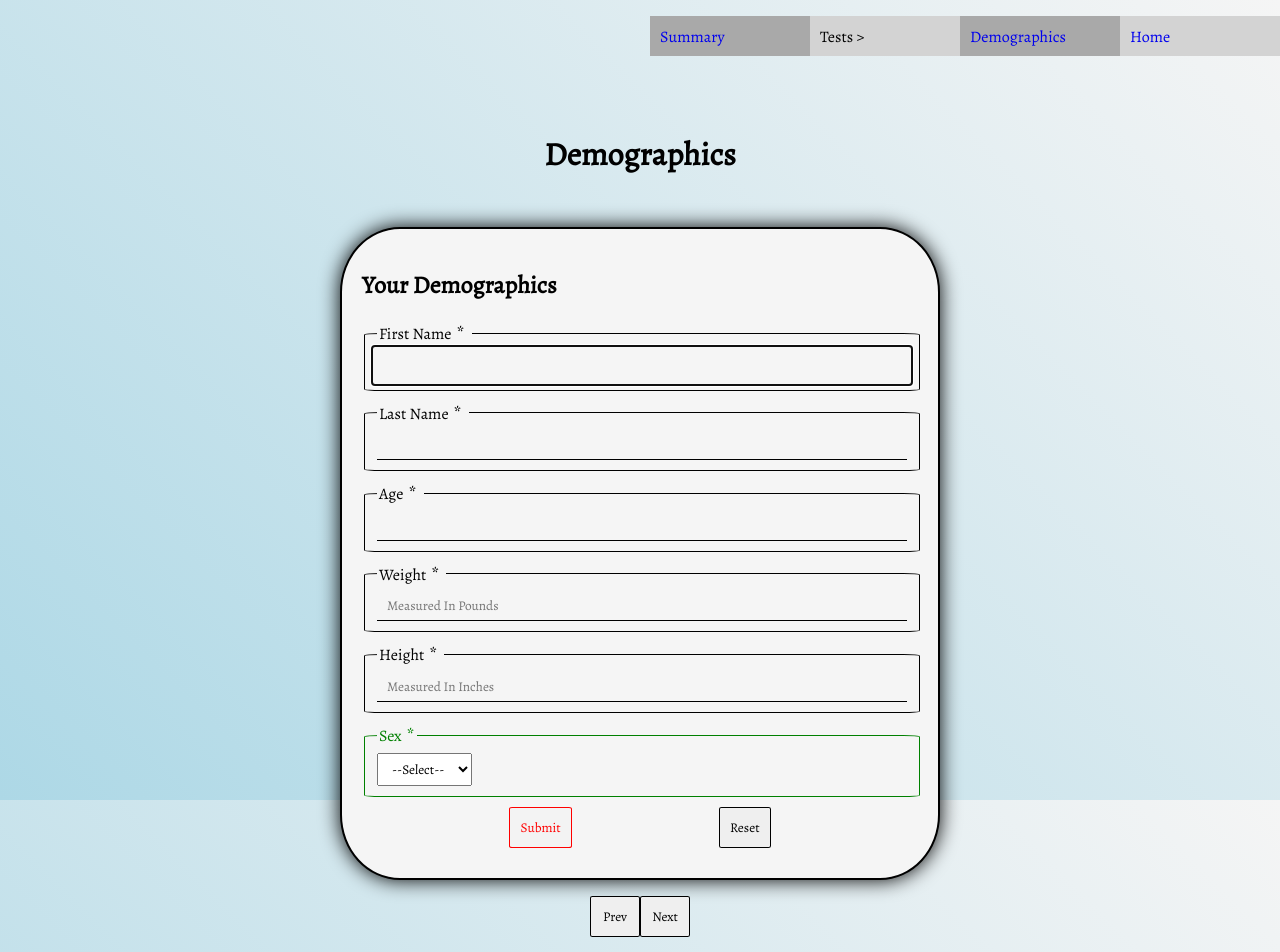
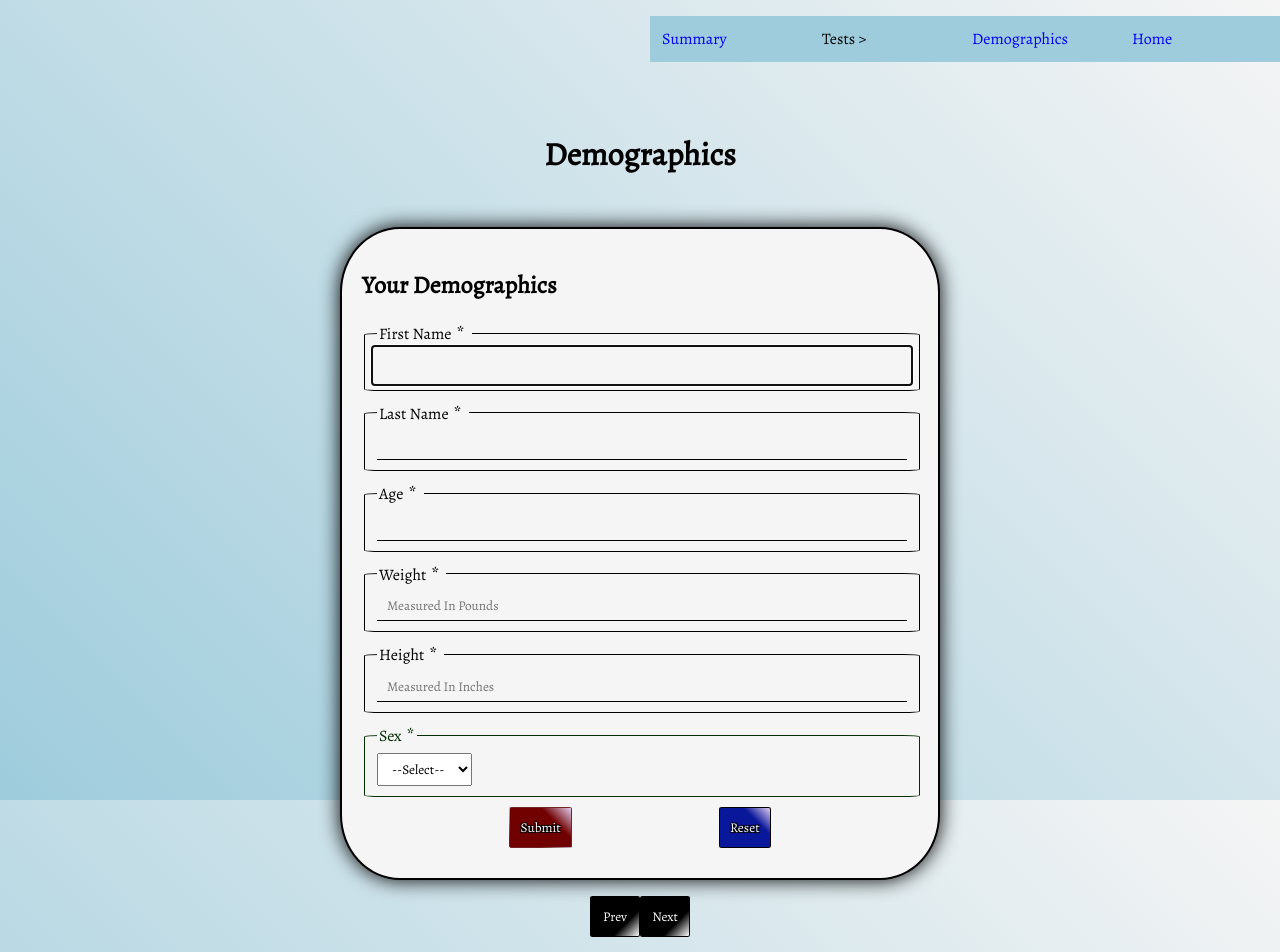
Before and after one commit to damatoaj/fitTest, a React (Create React App) app: page /parq in a window 1280 px wide. Shown: the top 952 px of the page. Built offline with nearby package versions, Linux system fonts and the light colour scheme.

Commit message:
updated styles

```diff
--- a/src/CSS/App.css
+++ b/src/CSS/App.css
@@ -1,6 +1,30 @@
 
 :root {
+  --prm-drk-green : #012e01;
+  --prm-lgt-green: #04fac1;
+  --prm-drk-blue: #09179a;
+  --prm-lgt-blue: #9eccdc;
+  --prm-lgt-pink: #e0cbed;
+  --prm-drk-red: #710101;
+
   --bpm-animation-duration: 2.72s;
+  --primary-blue : linear-gradient(45deg, #9eccdc, whitesmoke);
+  --secondary-blue : linear-gradient(-45deg, darkblue, whitesmoke);
+  --success-color: linear-gradient(135deg, #012e01 70%, #04fac1 );
+  --success-color-inverted: linear-gradient(135deg, #04fac1 70%, #012e01);
+
+  --error-color: linear-gradient(45deg, #710101 70%, #e0cbed );
+  --error-color-inverted: linear-gradient(45deg, #e0cbed  70%, #710101);
+
+  --reset-color : linear-gradient(45deg, #09179a 70%, #e0cbed);
+  --reset-color-inverted : linear-gradient(45deg, #e0cbed 70%, #09179a);
+
+  --neutral-btn-clr : linear-gradient(135deg, black 70%, white);
+  --neutral-btn-clr-inverted : linear-gradient(135deg, white 70%, black);
+ --text-shadow-standard : -1px 1px 0 #000,
+ 1px 1px 0 #000,
+ 1px -1px 0 #000,
+ -1px -1px 0 #000;
 }
 * {
   box-sizing: border-box;
@@ -13,7 +37,7 @@ html {
 
 body {
   margin: 0;
-  background: linear-gradient(45deg, lightblue, whitesmoke);
+  background: var(--primary-blue);
   height: 100%;
   background-repeat: no-repeat;
   background-attachment: fixed;
@@ -58,14 +82,14 @@ h2[data-direction="up"] {
   animation-name:blink;
   animation-duration:  var(--bpm-animation-duration);
   animation-iteration-count: infinite;
-  color:green
+  color: var(--success-color);
 }
 
 h2[data-direction="down"] {
   animation-name:blink;
   animation-duration:  var(--bpm-animation-duration);
   animation-iteration-count: infinite;
-  color:red;
+  color:var(--error-color);
 }
 
 @keyframes blink {
--- a/src/CSS/Buttons.css
+++ b/src/CSS/Buttons.css
@@ -1,11 +1,12 @@
 button {
     min-width: 50px;
-    transition: .3s;
+    transition: all .3s ease-in-out;
     padding: 10px;
     border-radius: 5%;
     max-width: 200px;
     border-width: 1px;
     border-style: solid;
+
 }
 
 button:hover {
@@ -13,45 +14,65 @@ button:hover {
 }
 
 button[type=submit]:enabled {
-    border-color:green;
-    color: green;
+    color: white;
+    background-image: var(--success-color);
+    text-shadow: var(--text-shadow-standard);
+
 }
 
 button[type = submit]:enabled:hover {
-    color: white;
-    background-color: green;
+    color: black;
+    text-shadow: none;
+    background-image: var(--success-color-inverted);
 }
+
 button[type = submit]:enabled:active {
-    color: white;
-    background-color: green;
+    color: black;
+    background-image: var(--success-color-inverted);
     transform: translateY(-5px);
     box-shadow: 0 4px 5px -2px grey;
 }
 
 button[type = submit]:disabled {
-    border-color: red;
-    color: red;
+    color: white;
+    text-shadow: var(--text-shadow-standard);
+    background-image: var(--error-color);
 }
 
 button[type = submit]:disabled:hover {
-    color: white;
-    background-color: red;
+    color: black;
+    background-image: var(--error-color-inverted);
+    text-shadow: none;
     cursor: not-allowed;
 }
 
+button[type = reset] {
+    color: white;
+    text-shadow: var(--text-shadow-standard);
+    background-image: var(--reset-color);
+}
+
 button[type = reset]:hover {
-    background-color: yellow;
+    color: black;
+    text-shadow: none;
+    background-image: var(--reset-color-inverted);
 }
 
 button[type = reset]:active {
-    background-color: yellow;
+    color: black;
+    background-image: var(--reset-color-inverted);
     transform: translateY(-5px);
     box-shadow: 0 4px 5px -2px grey;
 }
 
+button[type = button] {
+    background-image: var(--neutral-btn-clr);
+    color: white
+  }
+
 button[type = button]:hover {
-    background-color: black;
-    color: white
+    background-image: var(--neutral-btn-clr-inverted);
+    color: black
   }
 
   button[type = button]:active {
--- a/src/CSS/Form.css
+++ b/src/CSS/Form.css
@@ -25,16 +25,16 @@ form label {
 }
 
 form:invalid {
-    border-color: red;
+    border-color: var(--prm-drk-red);
 }
 
 form:valid {
-    border-color: green;
+    border-color: var(--prm-drk-green);
 }
 
 form:focus-within {
     box-shadow: 0 0 20px black;
-    border-color: lightblue;
+    border-color: var(--prm-lgt-blue);
 }
 
 form details {
@@ -55,13 +55,13 @@ fieldset {
 }
 
 fieldset:invalid {
-    color: red;
-    border-color: red;
+    color: var(--prm-drk-red);
+    border-color: var(--prm-drk-red);
 }
 
 fieldset:valid {
-    color:green;
-    border-color:green;
+    color:var(--prm-drk-green);
+    border-color:var(--prm-drk-green);
 }
 
 fieldset:has(select) {
@@ -70,8 +70,8 @@ fieldset:has(select) {
 }
 
 fieldset:focus-within {
-    color:blue;
-    border-color:blue;
+    color:var(--prm-drk-blue);
+    border-color:var(--prm-drk-blue);
 }
 
 fieldset:has(input:placeholder-shown){
@@ -90,11 +90,11 @@ input {
 }
 
 input:invalid {
-    border-bottom-color: red;
+    border-bottom-color: var(--prm-drk-red);
 }
 
 input:valid {
-    border-bottom-color:green;
+    border-bottom-color:var(--prm-drk-green);
 }
 
 input:blank {
@@ -141,7 +141,7 @@ input[type='checkbox'] {
 }
 
 .validity-error {
-    color: red
+    color: var(--prm-drk-red)
 }
 
 .message-container {
--- a/src/CSS/Links.css
+++ b/src/CSS/Links.css
@@ -2,19 +2,31 @@
 a {
     text-decoration: none;
     padding: clamp(3px, 1rem, 10px);
+    border: 2px solid var(--prm-lgt-blue);
+    background-color: var(--prm-lgt-blue);
+    transition: all .3s ease-in-out;
 }
 
 a:visited {
     text-decoration: line-through;
-    color: blue
+    color: black
 }
 
 a:hover {
+    /* text-decoration: underline; */
+    border-color: var(--prm-drk-blue)
+}
+
+a:focus {
     text-decoration: underline;
+    border-color: var(--prm-drk-blue);
+    outline: none;
 }
 
 a:active {
-    color: green;
+    background-color: var(--prm-lgt-green);
+    border-color: var(--prm-drk-green);
+    color: var(--prm-drk-green);
     text-decoration: underline;
 }
 
@@ -23,17 +35,17 @@ a:disabled {
 }
 
 nav button {
-   height: 100%;
    margin: 0px;
-   padding: clamp(3px, 1rem, 10px);
-   border:none;
+   padding: clamp(5px, 1rem, 10px);
+   border: 2px solid var(--prm-lgt-blue);
+   background-color: var(--prm-lgt-blue);
 }
 .link {
     min-height: 15px
 }
 
 button.link {
-    border: none;
+    border: 2px solid var(--prm-lgt-blue);
     width: 100%;
     text-align: left;
     border-radius: 0%;
@@ -50,11 +62,26 @@ button.link[data-active='true']::after {
 }
 
 button.link:hover {
-    border: none;
-    background-color: darkblue;
+    /* background-color: darkblue; */
+    /* text-decoration: underline; */
     /* width: 100%; */
     text-align: left;
 }
+
+button.link:focus{
+    text-decoration: underline;
+    outline: none;
+    border-color: var(--prm-drk-blue);
+}
+
+button.link:active{
+    text-decoration: underline;
+    outline: none;
+    background-color: var(--prm-lgt-green);
+    border-color: var(--prm-drk-green);
+    color: var(--prm-drk-green);
+}
+
 
 nav a {
     width: 100% !important;
@@ -79,11 +106,12 @@ nav > ul > li {
 } */
 
 .light {
-    background-color: lightgray;
+    background-color: var(--prm-lgt-blue);
 }
 
 .dark {
-    background-color: darkgray;
+    background-color: var(--prm-drk-blue);
+    color: white;
 }
 
 li.subnav {
--- a/src/Components/NavBar.tsx
+++ b/src/Components/NavBar.tsx
@@ -95,7 +95,7 @@ const NavBar = ({u} : NavBarProps) => {
                 </li> */}
                 <li className='subnav'>
                     <button
-                        type="button"
+                        // type="button"
                         className='link light'
                         data-active={state.tests}
                         onClick={()=> state.tests=== 'false' ? setState({...state, tests : 'true'}) : setState({...state, tests : 'false'})}
@@ -105,7 +105,7 @@ const NavBar = ({u} : NavBarProps) => {
                     <ul data-active='false'>
                         <li className='sub-subnav'>
                             <button
-                                type="button"
+                                // type="button"
                                 className='link dark'
                                 data-active={state.muscularEndurance}
                                 onClick={()=> state.muscularEndurance === 'false' ? setState({...state, muscularEndurance : 'true'}) : setState({...state, muscularEndurance : 'false'})}
@@ -121,7 +121,7 @@ const NavBar = ({u} : NavBarProps) => {
                         <li className='sub-subnav'>
                             <button
                                 className='link light'
-                                type='button'
+                                // type='button'
                                 data-active={state.muscularStrength}
                                 onClick={()=> state.muscularStrength === 'false' ? setState({...state, muscularStrength : 'true'}) : setState({...state, muscularStrength : 'false'})}
 
@@ -142,7 +142,7 @@ const NavBar = ({u} : NavBarProps) => {
                         </li>
                         <li className='sub-subnav'>
                             <button
-                                type="button"
+                                // type="und"
                                 className='link dark'
                                 data-active={state.cardiovascularEndurance}
                                 onClick={()=> state.cardiovascularEndurance === 'false' ? setState({...state, cardiovascularEndurance : 'true'}) : setState({...state, cardiovascularEndurance : 'false'})}
```
